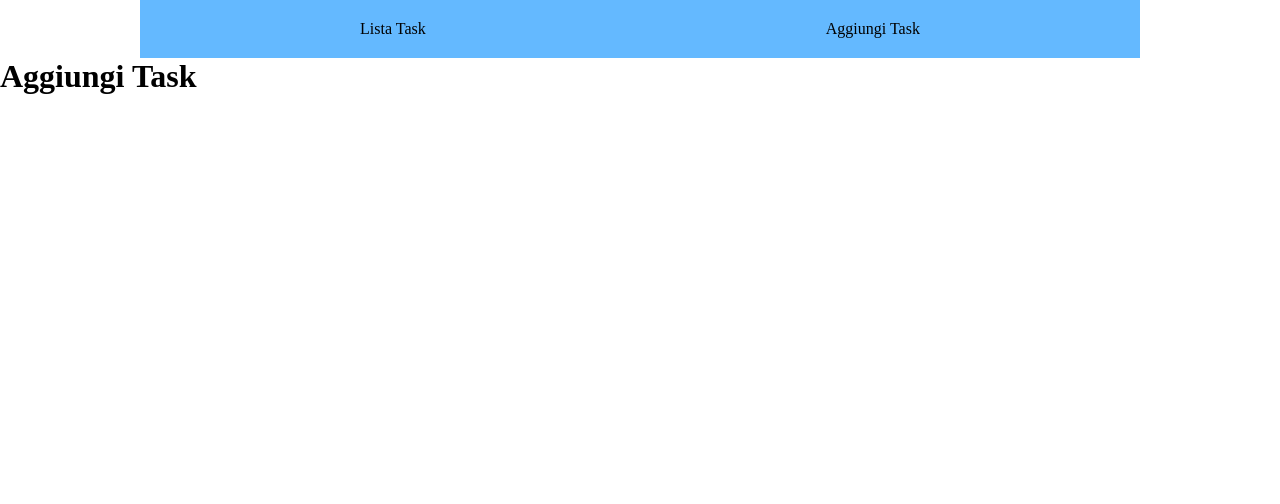
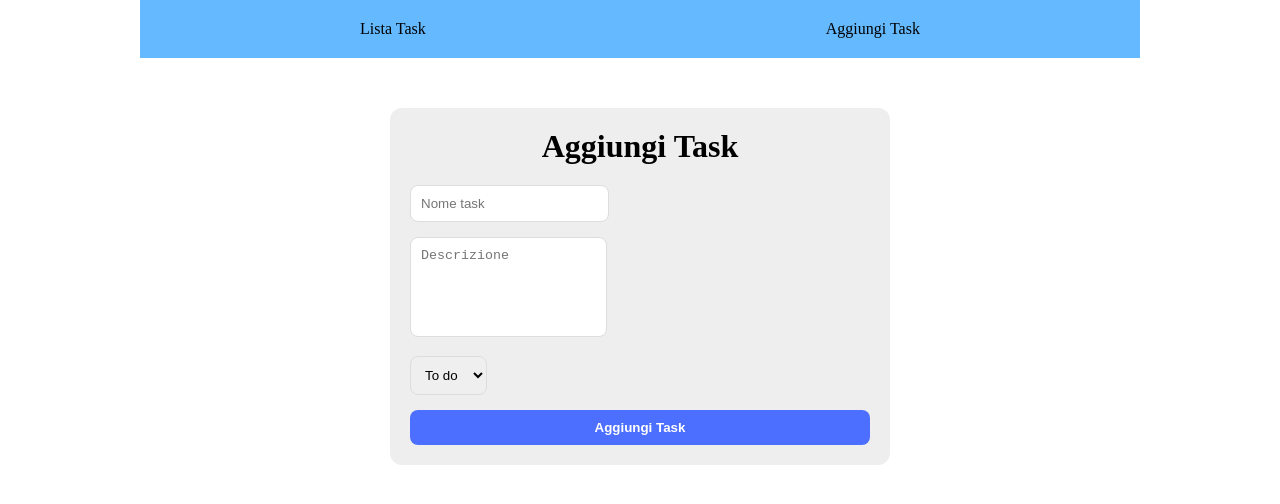
Before and after one commit to claraloforti/ex-react-task-manager-front, a React (Vite) app: page /add in a window 1280 px wide. Shown: the top 504 px of the page. Built offline with nearby package versions, Linux system fonts and the light colour scheme; no server answers.

Commit message:
form addtask

```diff
--- a/src/App.jsx
+++ b/src/App.jsx
@@ -13,7 +13,7 @@ function App() {
                 {/* Navbar */}
                 <nav className="navbar container">
                     <NavLink to="/">Lista Task</NavLink>
-                    <NavLink to="/add-task">Aggiungi Task</NavLink>
+                    <NavLink to="/add">Aggiungi Task</NavLink>
                 </nav>
 
                 <Routes>
--- a/src/index.css
+++ b/src/index.css
@@ -9,6 +9,7 @@
     width: 1000px;
     margin: 0 auto;
 }
+
 
 /* Navbar */
 .navbar {
@@ -23,7 +24,8 @@
     color: black;
 }
 
-/* Tabella */
+
+/* Tabella tasks */
 .task-table {
     display: flex;
     flex-direction: column;
@@ -40,3 +42,51 @@
     text-align: center;
     margin-bottom: 20px;
 }
+
+
+/* Add task page */
+.add-task-container {
+    max-width: 500px;
+    margin: 50px auto;
+    padding: 20px;
+    background: #e6e6e6b0;
+    border-radius: 12px;
+}
+
+.add-task-container h1 {
+    text-align: center;
+    margin-bottom: 20px;
+}
+
+.add-task-container form {
+    display: flex;
+    flex-direction: column;
+    gap: 15px;
+}
+
+.add-task-container input,
+.add-task-container textarea,
+.add-task-container select {
+    padding: 10px;
+    border: 1px solid #ddd;
+    border-radius: 8px;
+}
+
+.add-task-container textarea {
+    min-height: 100px;
+    resize: none;
+}
+
+.add-task-container button {
+    padding: 10px;
+    border: none;
+    border-radius: 8px;
+    background: #4d6fff;
+    color: white;
+    cursor: pointer;
+    font-weight: bold;
+}
+
+.add-task-container button:hover {
+    background: #3b56d6;
+}
--- a/src/pages/AddTask.jsx
+++ b/src/pages/AddTask.jsx
@@ -1,7 +1,85 @@
+import { useRef, useState } from "react";
+
 function AddTask() {
+
+    // controllati
+    const [title, setTitle] = useState("");
+    const [error, setError] = useState("");
+    // non controllati
+    const descriptionRef = useRef();
+    const statusRef = useRef();
+
+    const symbols = "!@#$%^&*()-_=+[]{}|;:'\\\",.<>?/`~";
+
+    const handleSubmit = (e) => {
+        e.preventDefault();
+
+        // validazione titolo
+        if (!title.trim()) {
+            setError("Il titolo è obbligatorio");
+            return;
+        }
+
+        const hasSymbols = symbols.split("").some((char) =>
+            title.includes(char)
+        );
+
+        if (hasSymbols) {
+            setError("Il titolo non può contenere simboli speciali");
+            return;
+        }
+
+        setError("");
+
+        const task = {
+            title,
+            description: descriptionRef.current.value,
+            status: statusRef.current.value,
+        };
+    };
+
     return (
-        <div>
+        <div className="add-task-container">
+
             <h1>Aggiungi Task</h1>
+
+            <form onSubmit={handleSubmit}>
+
+                {/* Input titolo */}
+                <div>
+                    <input
+                        type="text"
+                        placeholder="Nome task"
+                        value={title}
+                        onChange={(e) => setTitle(e.target.value)}
+                    />
+
+                    {error && <p style={{ color: "red" }}>{error}</p>}
+                </div>
+
+                {/* Input descrizione */}
+                <div>
+                    <textarea
+                        placeholder="Descrizione"
+                        ref={descriptionRef}
+                    />
+                </div>
+
+                {/* Select stato */}
+                <div>
+                    <select ref={statusRef} defaultValue="To do">
+                        <option value="To do">To do</option>
+                        <option value="Doing">Doing</option>
+                        <option value="Done">Done</option>
+                    </select>
+                </div>
+
+                <button type="submit">
+                    Aggiungi Task
+                </button>
+
+            </form>
+
         </div>
     );
 }
```
